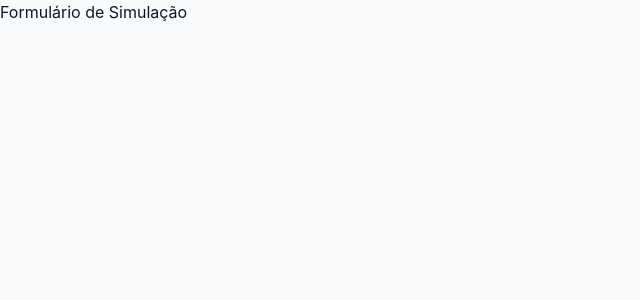
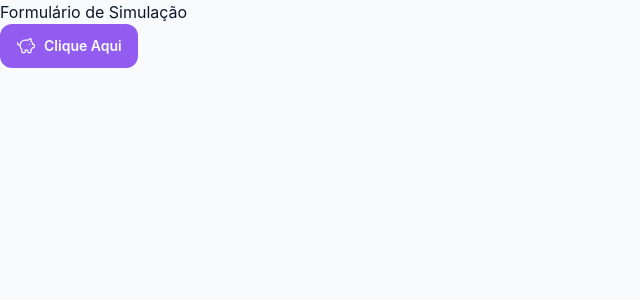
Before and after one commit to antoniorafaeldev/planejAI, a React (Vite) app: page / in a window 1280 px wide. Shown: the top 300 px of the page, without its empty margins (0-640 px from the left). Built offline with nearby package versions, Linux system fonts and the light colour scheme.

Commit message:
feat: create button shared component

```diff
--- a/package.json
+++ b/package.json
@@ -12,6 +12,7 @@
   "dependencies": {
     "@fontsource/inter": "^5.2.8",
     "@tailwindcss/vite": "^4.3.2",
+    "lucide-react": "^1.24.0",
     "react": "^19.2.7",
     "react-dom": "^19.2.7",
     "react-router-dom": "^7.18.1",
--- /dev/null
+++ b/src/components/shared/button.tsx
@@ -0,0 +1,28 @@
+import type { ButtonsProps } from '@/interfaces/buttonProps';
+
+const baseClasses: string =
+  'flex cursor-pointer items-center justify-center font-medium text-sm gap-2 px-4 py-3 transition-opacity hover:opacity-80 disabled:cursor-not-allowed disabled:opacity-80';
+
+const variantClasses = {
+  primary: 'bg-primary text-primary-foreground font-semibold rounded-xl',
+  secondary: 'bg-secondary-button border border-border rounded-3xl',
+  ghost: 'rounded-lg text-foreground',
+};
+
+export function Button({
+  variant,
+  icon: Icon,
+  children,
+  className,
+  ...props
+}: ButtonsProps) {
+  return (
+    <button
+      {...props}
+      className={[baseClasses, variantClasses[variant], className].join(' ')}
+    >
+      {Icon && <Icon size={20} />}
+      {children}
+    </button>
+  );
+}
--- a/src/index.css
+++ b/src/index.css
@@ -15,3 +15,7 @@
       color 0.3s ease;
   }
 }
+
+.lucide {
+  stroke-width: 1.5;
+}
--- /dev/null
+++ b/src/interfaces/buttonProps.ts
@@ -0,0 +1,7 @@
+import type { LucideIcon } from 'lucide-react';
+import type { ButtonHTMLAttributes } from 'react';
+
+export interface ButtonsProps extends ButtonHTMLAttributes<HTMLButtonElement> {
+  variant: 'primary' | 'secondary' | 'ghost';
+  icon?: LucideIcon;
+}
--- a/src/router.tsx
+++ b/src/router.tsx
@@ -1,11 +1,20 @@
+import { PiggyBank } from 'lucide-react';
 import { createBrowserRouter } from 'react-router-dom';
+import { Button } from './components/shared/button';
 
 export const router = createBrowserRouter([
   {
     children: [
       {
         path: '/',
-        element: <h1>Formulário de Simulação</h1>,
+        element: (
+          <>
+            <h1>Formulário de Simulação</h1>
+            <Button variant="primary" icon={PiggyBank}>
+              Clique Aqui
+            </Button>
+          </>
+        ),
       },
       {
         path: '/resultado/:id',
```
Also changed, not shown: 1 other file (tests, documents, lock files or other folders).
